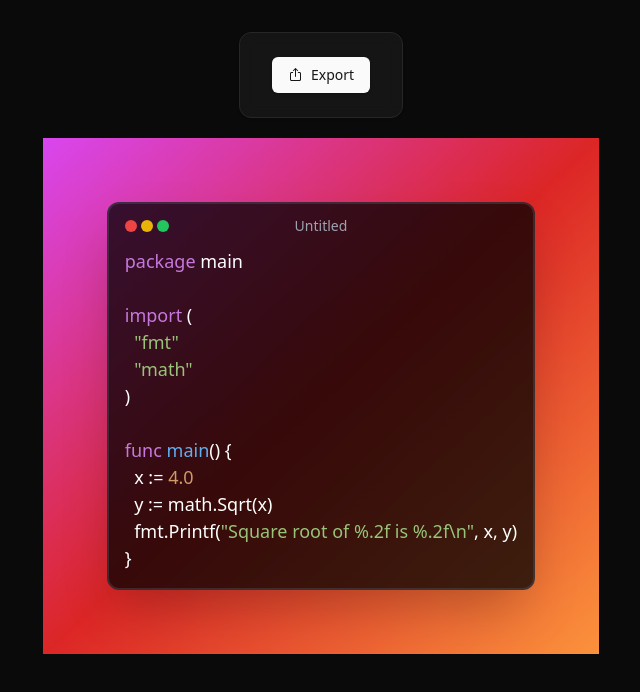
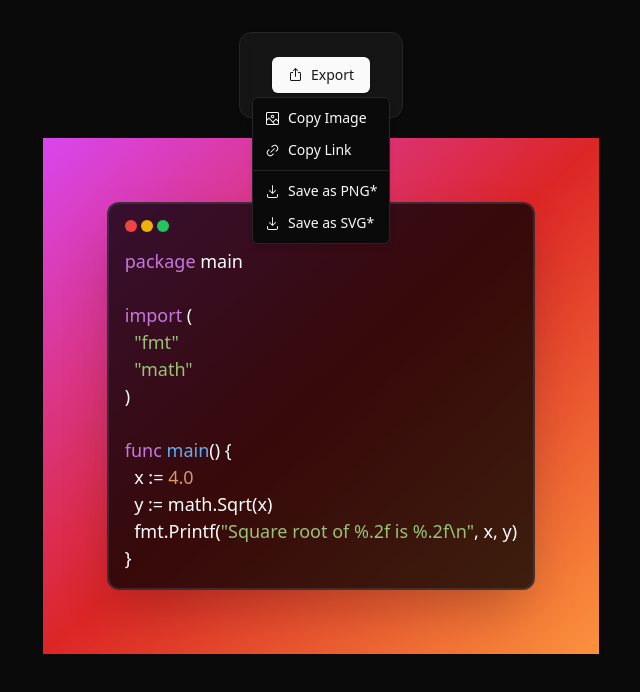
Before and after one commit to taurusilver7/canva-code, a React (Vite) app: page / in a window 1280 px wide. Both pictures are taken after a click on the button "Export". Shown: the top 692 px of the page, without its empty margins (319-959 px from the left). Built offline with nearby package versions, Linux system fonts and the light colour scheme.

Commit message:
handler-fn_1 init

```diff
--- a/src/components/controls/ExportOptions.jsx
+++ b/src/components/controls/ExportOptions.jsx
@@ -1,9 +1,22 @@
-import React from 'react'
-import { DropdownMenu, DropdownMenuTrigger } from '../ui/dropdown-menu'
-import { Button } from '../ui/button'
-import { Share2Icon } from '@radix-ui/react-icons'
+import React from "react";
+import {
+	DropdownMenu,
+	DropdownMenuContent,
+	DropdownMenuItem,
+	DropdownMenuSeparator,
+	DropdownMenuTrigger,
+} from "../ui/dropdown-menu";
+import { Button } from "../ui/button";
+import {
+	DownloadIcon,
+	ImageIcon,
+	Link2Icon,
+	Share2Icon,
+} from "@radix-ui/react-icons";
 
-function ExportOptions({targetRef}) {
+function ExportOptions({ targetRef }) {
+
+   const copyImage = async () => {}
 	return (
 		<DropdownMenu>
 			<DropdownMenuTrigger asChild>
@@ -12,8 +25,28 @@ function ExportOptions({targetRef}) {
 					Export
 				</Button>
 			</DropdownMenuTrigger>
+
+			<DropdownMenuContent className="dark">
+				<DropdownMenuItem className="gap-2">
+					<ImageIcon />
+					Copy Image
+				</DropdownMenuItem>
+				<DropdownMenuItem className="gap-2">
+					<Link2Icon />
+					Copy Link
+				</DropdownMenuItem>
+				<DropdownMenuSeparator />
+				<DropdownMenuItem className="gap-2">
+					<DownloadIcon />
+					Save as PNG*
+				</DropdownMenuItem>
+				<DropdownMenuItem className="gap-2">
+					<DownloadIcon />
+					Save as SVG*
+				</DropdownMenuItem>
+			</DropdownMenuContent>
 		</DropdownMenu>
-  )
+	);
 }
 
-export default ExportOptions
+export default ExportOptions;
```
Lines whose indentation alone changed are shown as unchanged.
